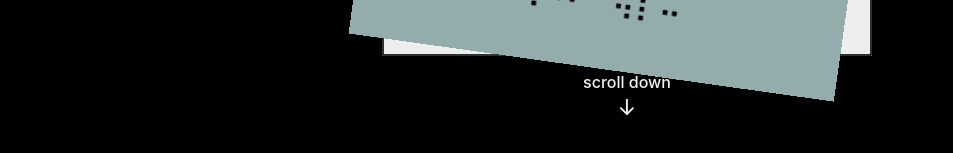
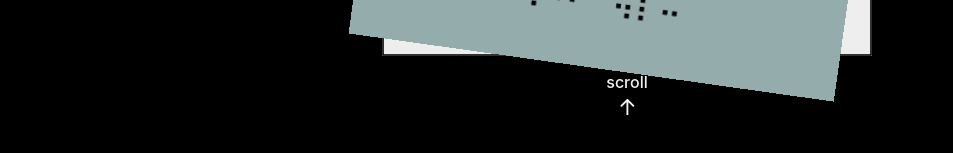
Before and after one commit to meck55181/snowman, a Next.js app: page / in a window 1280 px wide. Shown: the part 661-814 px from the top of the page, without its empty margins (13-966 px from the left). Built offline with nearby package versions, Linux system fonts and the light colour scheme; a web font is replaced by a local one.

Commit message:
Rotate scroll arrow 180 degrees

```diff
--- a/app/page.tsx
+++ b/app/page.tsx
@@ -360,9 +360,9 @@ export default function Home() {
         className={`fixed left-1/2 -translate-x-1/2 bottom-[24px] flex flex-col gap-[5px] items-center z-30 ${scrollDownOpacity > 0.5 ? 'animate-blink' : ''}`}
         style={scrollDownStyle}
       >
-        <p className="text-[16px] font-medium text-white">scroll down</p>
+        <p className="text-[16px] font-medium text-white">scroll</p>
         <div className="w-[16px] h-[16px] flex items-center justify-center">
-          <img alt="화살표" className="block max-w-none w-full h-full" src="/assets/arrow_scroll.svg" />
+          <img alt="화살표" className="block max-w-none w-full h-full rotate-180" src="/assets/arrow_scroll.svg" />
         </div>
       </div>
     </div>
```
